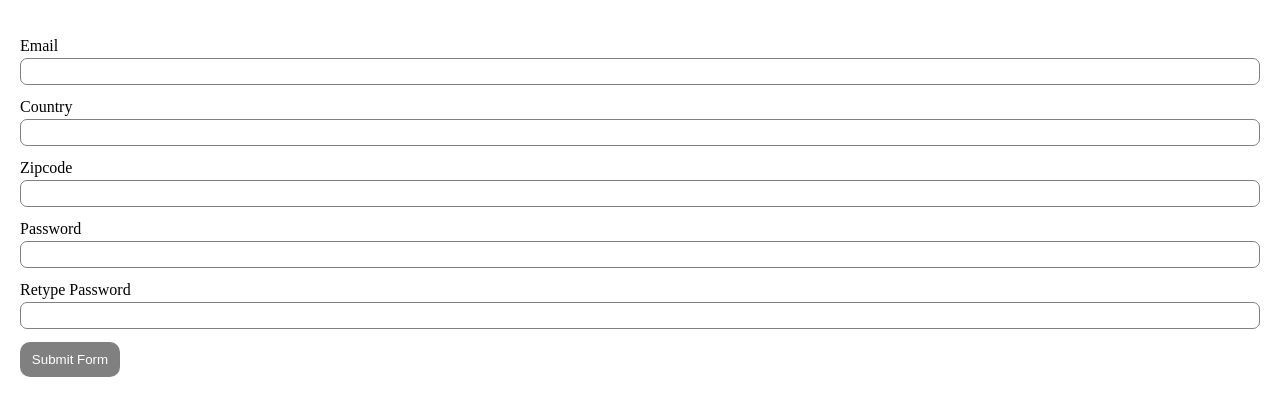
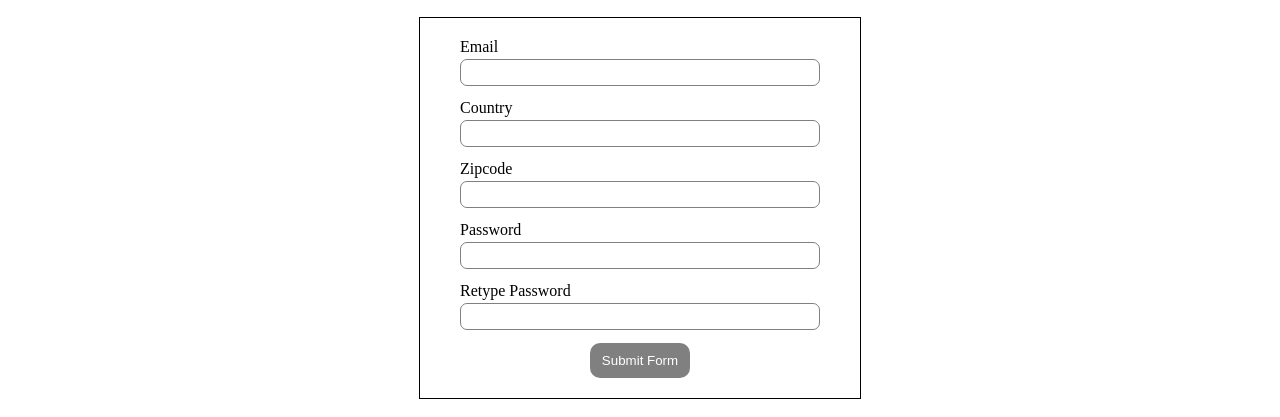
Before and after one commit to christopherctai/browser-form, a plain HTML site: page index.html in a window 1280 px wide. Shown: the part 57-474 px from the top of the page. Drawn offline with Linux system fonts and the light colour scheme.

Commit message:
Create border for form

```diff
--- a/styles.css
+++ b/styles.css
@@ -1,6 +1,12 @@
 * {
     margin: 0;
     padding: 0;
+}
+
+body {
+    display: flex;
+    flex-direction: column;
+    align-items: center;
 }
 
 .title {
@@ -12,8 +18,12 @@
 form {
     display: flex;
     flex-direction: column;
+    justify-content: center;
+    align-items: center;
     gap: 10px;
 
+    width: 400px;
+    border: 1px solid black;
     padding: 20px;
 }
 
@@ -21,6 +31,8 @@ form {
     display: flex;
     flex-direction: column;
     gap: 3px;
+
+    width: 90%;
 }
 
 input {
```
